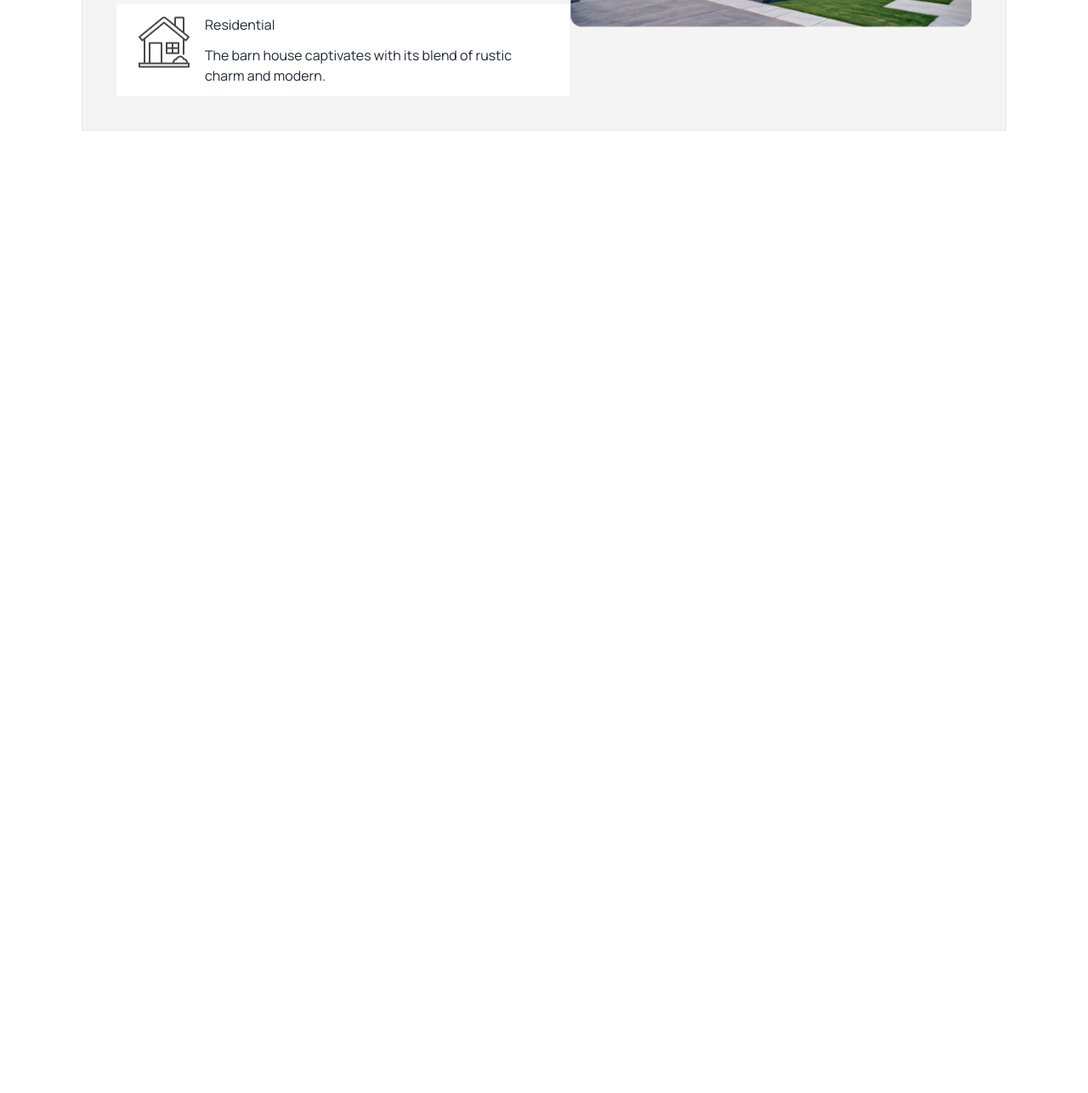
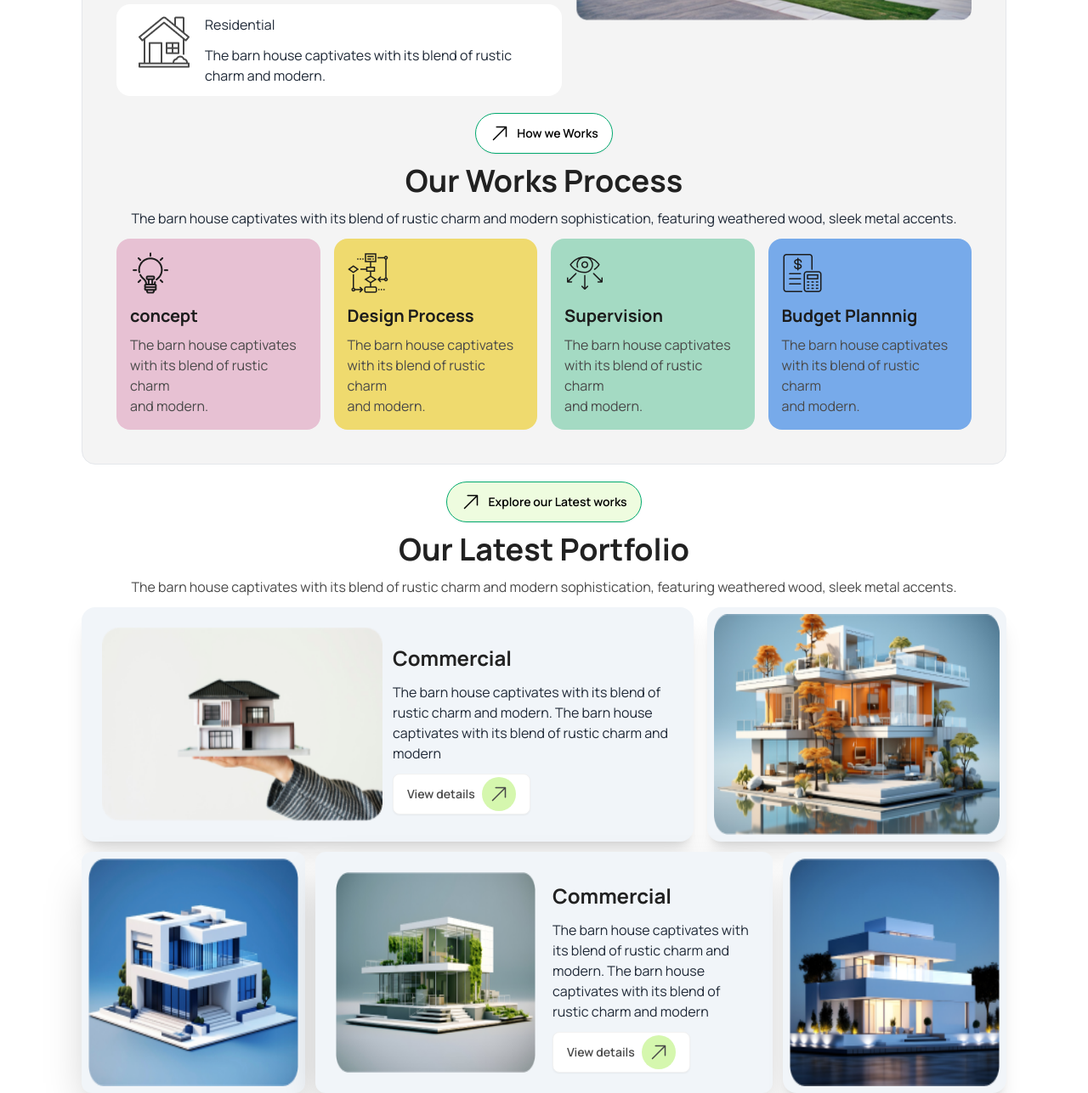
Before and after one commit to developer-jabed/Rinterio-web, a plain HTML site: page index.html in a window 1280 px wide. Shown: the part 1214-2501 px from the top of the page at 85% size. Before the commit the page ends 1368 px from the top, so only its background shows below. Drawn offline with nearby package versions, Linux system fonts and the light colour scheme.

Commit message:
added new features

```diff
--- a/index.html
+++ b/index.html
@@ -155,12 +155,12 @@
       </section>
                  <!-- thoughtful design section -->
       <section class="mt-3 px-0 mx-0 ">
-        <div class="lg:px-24 ">
-          <div class="  p-10 border  bg-[#f4f4f4]">
+        <div class=" lg:px-24 ">
+          <div class=" rounded-2xl  p-10 border  bg-[#f4f4f4]">
             <div class="relative -ml-20 -mt-20 p-6">
               <img  src="assets/Vector.png" alt="">
             </div>
-            <div class="flex  flex-col lg:flex-row">
+            <div class="flex  flex-col gap-4 lg:flex-row">
               <div>
                 <div class="-mt-2 ">
                   <div class="flex cursor-pointer">
@@ -176,7 +176,7 @@
                       sophistication, featuring weathered wood, sleek metal accents. </p>
                   </div>
                 </div>
-                <div class="mt-2 bg-white px-6 py-3 flex space-x-4 ">
+                <div class="mt-2 bg-white px-6 py-3 flex space-x-4 rounded-2xl">
                   <div>
                     <img  src="assets/commercial.png" alt="">
                   </div>
@@ -185,7 +185,7 @@
                     <p class="mt-3"> The barn house captivates with its blend of rustic <br> charm and modern. </p>
                   </div>
                 </div>
-                <div class="mt-2 bg-white px-6 py-3 flex space-x-4 w-100">
+                <div class="mt-2 bg-white px-6 py-3 flex space-x-4 rounded-2xl w-100">
                   <div>
                     <img src="assets/residential.png" alt="">
                   </div>
@@ -200,8 +200,94 @@
                 <img width="100%" src="assets/Rectangle.png" alt="">
               </div>
             </div>
+            <div>
+              <div class="text-center mt-5">
+                <button class="btn bg-white btn-success rounded-[58px]"> <svg  xmlns="http://www.w3.org/2000/svg" fill="none" viewBox="0 0 24 24" stroke-width="1.5" stroke="currentColor" class="size-6">
+                  <path stroke-linecap="round" stroke-linejoin="round" d="m4.5 19.5 15-15m0 0H8.25m11.25 0v11.25" />
+                </svg> How we Works
+                </button>
+                <h1 class="mt-3 text-4xl text-[#212121] font-bold">Our Works Process </h1>
+                <p class="#494949 mt-3">The barn house captivates with its blend of rustic charm and modern sophistication, featuring weathered wood, sleek metal accents. </p>
+              </div>
+              <div class="grid  gap-4 md:grid-cols-2 lg:grid-cols-4 ">
+                <div class="bg-[#e7c1d3] p-4 mt-3 rounded-2xl">
+                  <img src="assets/concept.png" alt="">
+                  <h1 class="text-xl font-bold mt-3 text-[#1c1c1c]">concept</h1>
+                  <p class="mt-2 text-[#494949] "> The barn house captivates <br> with its blend of rustic charm <br> and modern. </p>
+                </div>
+                <div class="bg-[#efda6e] p-4 mt-3 rounded-2xl">
+                  <img src="assets/flow-chart.png" alt="">
+                  <h1 class="text-xl font-bold mt-3 text-[#1c1c1c]">Design Process</h1>
+                  <p class="mt-2 text-[#494949] "> The barn house captivates <br> with its blend of rustic charm <br> and modern. </p>
+                </div>
+                <div class="bg-[#a4dac3] p-4 mt-3 rounded-2xl">
+                  <img src="assets/vision.png" alt="">
+                  <h1 class="text-xl font-bold mt-3 text-[#1c1c1c]">Supervision </h1>
+                  <p class="mt-2 text-[#494949] "> The barn house captivates <br> with its blend of rustic charm <br> and modern. </p>
+                </div>
+                <div class="bg-[#77aaea] p-4 mt-3 rounded-2xl ">
+                  <img src="assets/budget-planning.png" alt="">
+                  <h1 class="text-xl font-bold mt-3 text-[#1c1c1c]">Budget Plannnig</h1>
+                  <p class="mt-2 text-[#494949] "> The barn house captivates <br> with its blend of rustic charm <br> and modern. </p>
+                </div>
+              </div>
+            </div>
           </div>
         </div>
+      </section>
+                      <!-- portfolio section -->
+      <section class="lg:px-24">
+        <div class="text-center mt-5">
+          <button class="btn bg-[#abef5f33] btn-success rounded-[58px]"> <svg  xmlns="http://www.w3.org/2000/svg" fill="none" viewBox="0 0 24 24" stroke-width="1.5" stroke="currentColor" class="size-6">
+            <path stroke-linecap="round" stroke-linejoin="round" d="m4.5 19.5 15-15m0 0H8.25m11.25 0v11.25" />
+          </svg> Explore our Latest works
+          </button>
+          <h1 class="mt-3 text-4xl text-[#212121] font-bold"> Our Latest Portfolio </h1>
+          <p class="text-[#494949] mt-3"> The barn house captivates with its blend of rustic charm and modern sophistication, featuring weathered wood, sleek metal accents.</p>
+        </div>
+        <div class=" grid grid-cols-1 md:grid-cols-2 lg:grid-cols-3 gap-4 mt-3">
+          <div class="bg-slate-100 rounded-2xl shadow-xl  grid grid-cols-1 items-center text-left gap-3  p-6 col-span-2 flex-col md:grid-cols-2 lg:grid-cols-2 ">
+            <div class="h-full lg:h-auto">
+              <img class="h-full w-full" src="assets/img1.png" alt="">
+            </div>
+            <div>
+              <h1 class="mt-3 text-2xl text-[#212121] font-bold">Commercial</h1>
+              <p class="mt-3">The barn house captivates with its blend of rustic charm and modern. The barn house captivates with its blend of rustic charm and modern </p>
+              <p class="btn bg-white text-[#494949]  mt-3">View details <span class="bg-[#abef5f80] rounded-[100px] p-2"><svg xmlns="http://www.w3.org/2000/svg" fill="none" viewBox="0 0 24 24" stroke-width="1.5" stroke="currentColor" class="size-6">
+                <path stroke-linecap="round" stroke-linejoin="round" d="m4.5 19.5 15-15m0 0H8.25m11.25 0v11.25" />
+              </svg></span>
+              </p>
+            </div>
+          </div>
+          <div class="bg-slate-100 h-full rounded-2xl p-2 shadow-xl">
+            <img  class="h-full w-full"src="assets/img2.png" alt="">
+          </div>
+        </div>
+        <div class=" grid grid-cols-1 md:grid-cols-2 lg:grid-cols-4 gap-3 mt-3">
+          <div class="bg-slate-100 rounded-xl p-2 h-full shadow-2xl">
+            <img   class="h-full w-full" src="assets/img3.png" alt="">
+          </div>
+          <div class="bg-slate-100 rounded-xl shadow-2xl  grid grid-cols-1 gap-5  p-6 col-span-2 flex-col md:grid-cols-2 lg:grid-cols-2 ">
+            <div class="h-full ">
+              <img   class="h-full w-full " src="assets/img4.png" alt="">
+            </div>
+            <div>
+              <h1 class="mt-3 text-2xl text-[#212121] font-bold">Commercial</h1>
+              <p class="mt-3">The barn house captivates with its blend of rustic charm and modern. The barn house captivates with its blend of rustic charm and modern </p>
+              <p class="btn bg-white text-[#494949]  mt-3">View details <span class="bg-[#abef5f80] rounded-[100px] p-2"><svg xmlns="http://www.w3.org/2000/svg" fill="none" viewBox="0 0 24 24" stroke-width="1.5" stroke="currentColor" class="size-6">
+                <path stroke-linecap="round" stroke-linejoin="round" d="m4.5 19.5 15-15m0 0H8.25m11.25 0v11.25" />
+              </svg></span>
+              </p>
+            </div>
+          </div>
+          <div class="bg-slate-100 shadow-xl rounded-2xl h-full p-2">
+            <img  class="h-full w-full"src="assets/img5.png" alt="">
+          </div>
+        </div>
+      </section>
+                         <!-- input form section -->
+      <section>
+
       </section>
     </main>
   </body>
```
